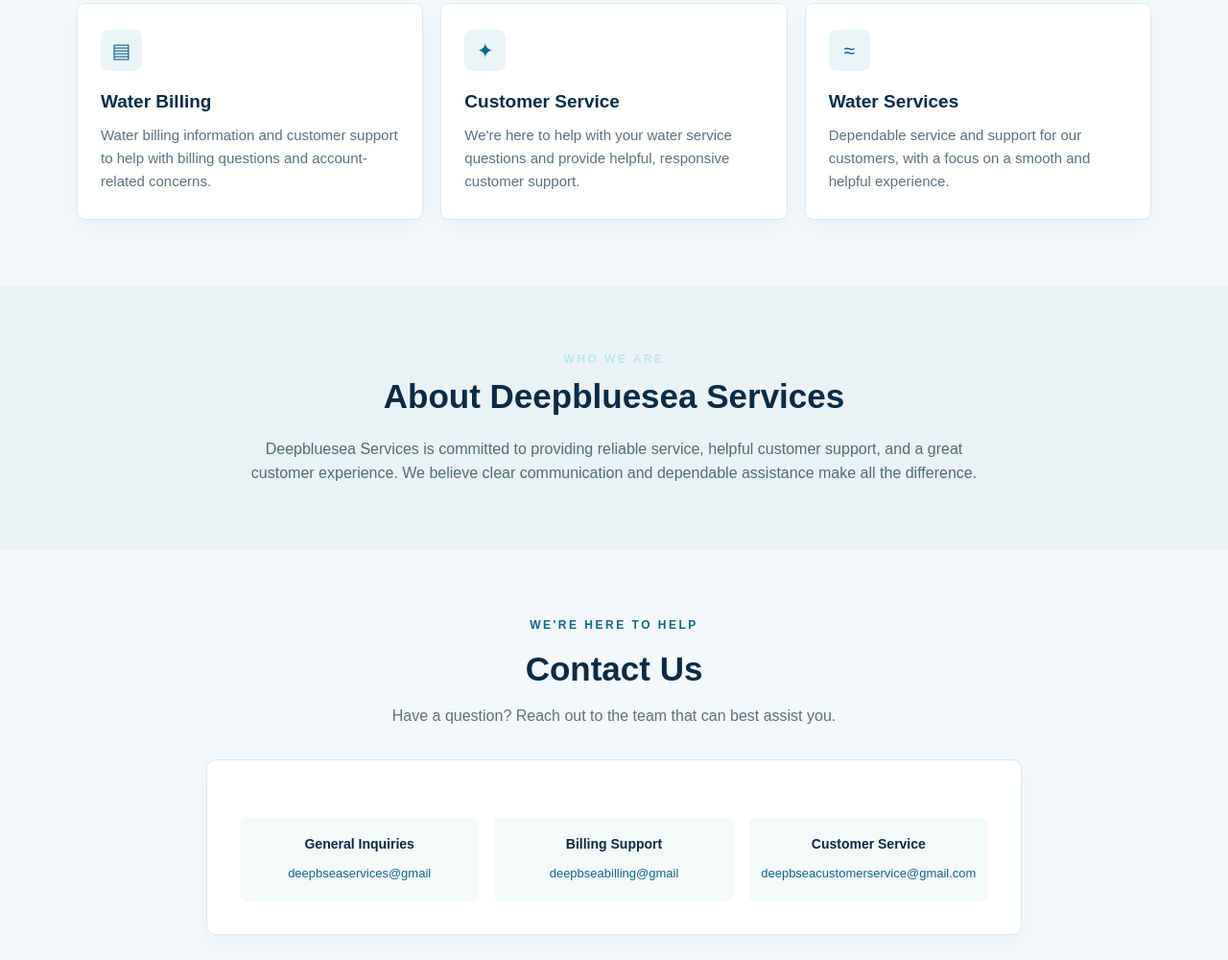
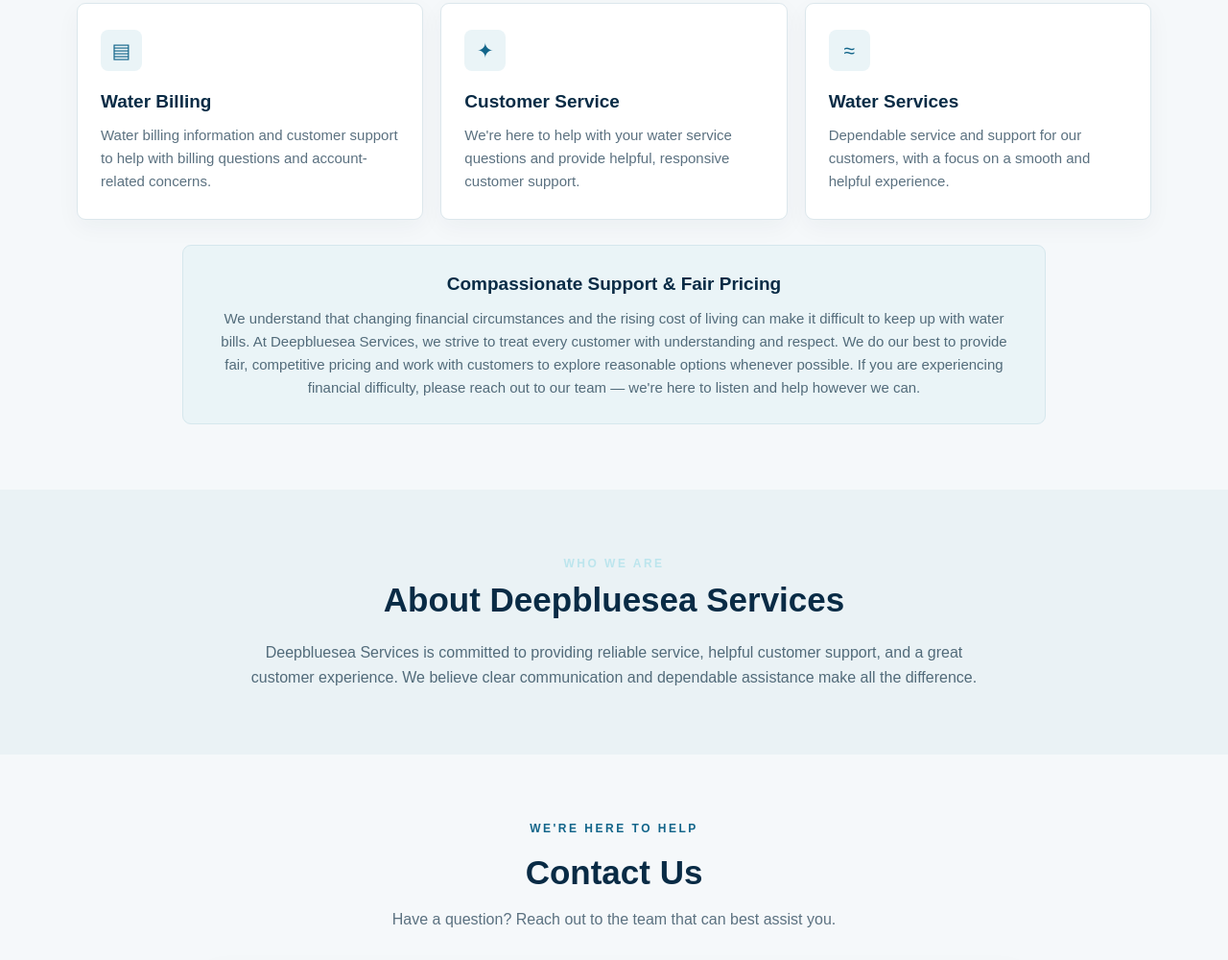
Before and after one commit to deepbluesea-services/deepbluesea-services, a plain HTML site: page index.html in a window 1280 px wide. Shown: the part 776-1776 px from the top of the page at 96% size. Drawn offline with Linux system fonts and the light colour scheme.

Commit message:
Add compassionate customer support and fair pricing information

```diff
--- a/index.html
+++ b/index.html
@@ -185,6 +185,17 @@ section { padding: 68px 22px; }
 }
 .service-card h3 { margin: 17px 0 8px; color: var(--navy); font-size: 19px; }
 .service-card p { margin: 0; color: var(--muted); font-size: 15px; }
+.support-note {
+  max-width: 900px;
+  margin: 26px auto 0;
+  padding: 25px 28px;
+  background: #eaf4f7;
+  border: 1px solid #d5e7ed;
+  border-radius: 9px;
+  text-align: center;
+}
+.support-note h3 { margin: 0 0 8px; color: var(--navy); font-size: 19px; }
+.support-note p { margin: 0; color: #526b7a; font-size: 15px; }
 .about-wrap { background: #eaf2f5; }
 .about-copy { max-width: 760px; margin: 0 auto; text-align: center; }
 .about-copy h2 { color: var(--navy); font-size: clamp(27px, 4vw, 35px); margin: 0 0 14px; }
@@ -275,6 +286,10 @@ footer p { margin: 0; }
           <p>Dependable service and support for our customers, with a focus on a smooth and helpful experience.</p>
         </article>
       </div>
+      <div class="support-note">
+        <h3>Compassionate Support &amp; Fair Pricing</h3>
+        <p>We understand that changing financial circumstances and the rising cost of living can make it difficult to keep up with water bills. At Deepbluesea Services, we strive to treat every customer with understanding and respect. We do our best to provide fair, competitive pricing and work with customers to explore reasonable options whenever possible. If you are experiencing financial difficulty, please reach out to our team — we're here to listen and help however we can.</p>
+      </div>
     </div>
   </section>
 
```
